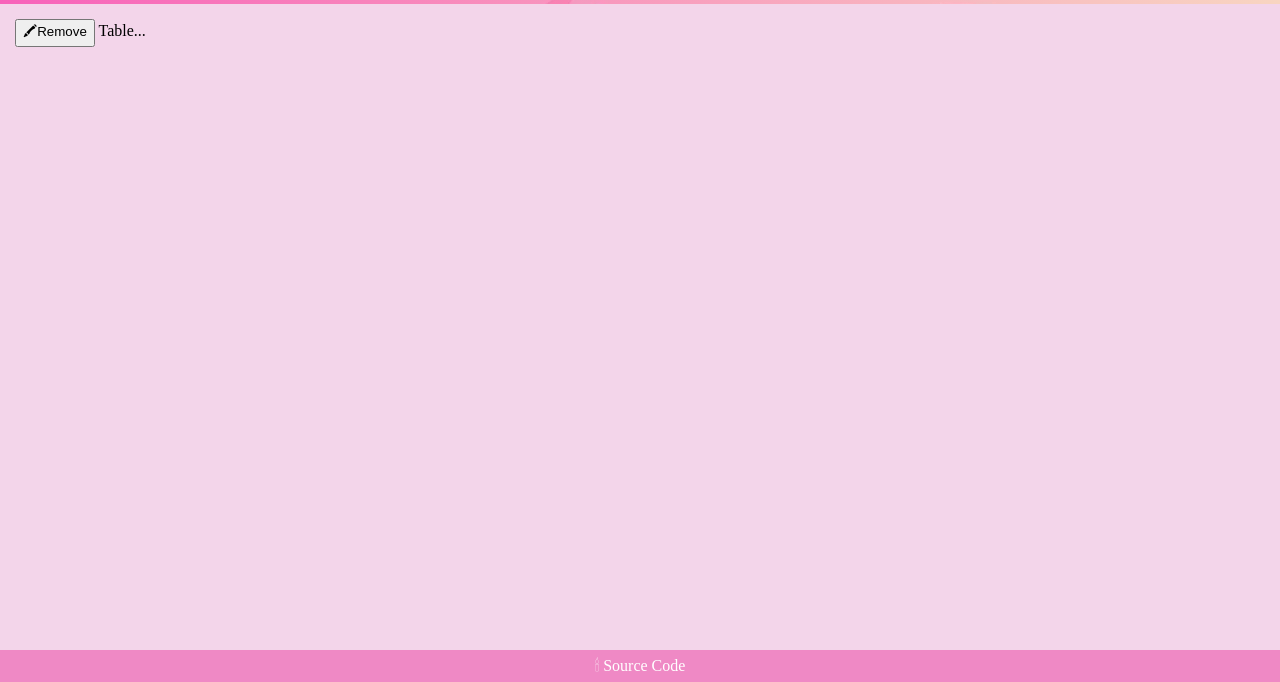
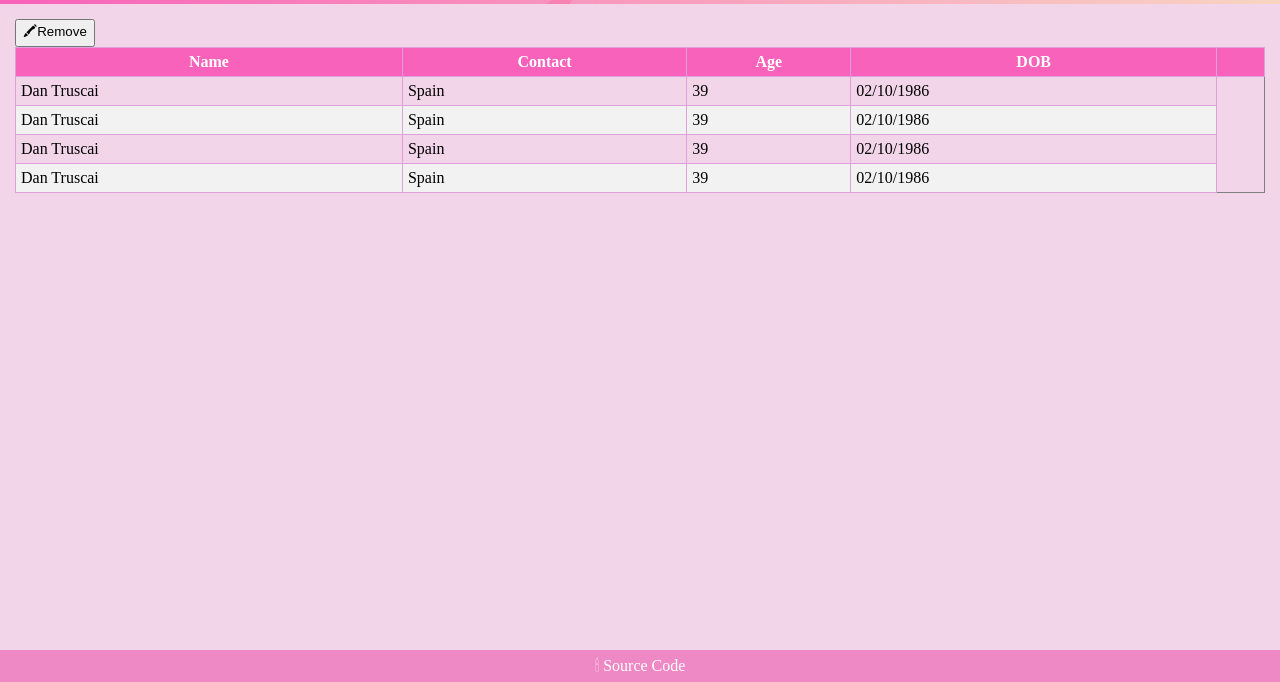
Before and after one commit to sabovoichita/birthdays-calendar, a website built with webpack: page SRC/index.html in a window 1280 px wide. Shown: the part 118-800 px from the top of the page. Built offline with nearby package versions, Linux system fonts and the light colour scheme.

Commit message:
css for table

```diff
--- a/SRC/index.html
+++ b/SRC/index.html
@@ -22,7 +22,43 @@
     <section>
       <button>🖍Remove</button>
 
-      Table...
+      <table id="birthdayTable" border="1">
+        <thead>
+          <tr>
+            <th>Name</th>
+            <th>Contact</th>
+            <th>Age</th>
+            <th>DOB</th>
+            <th></th>
+          </tr>
+        </thead>
+        <tbody>
+          <tr>
+            <td>Dan Truscai</td>
+            <td>Spain</td>
+            <td>39</td>
+            <td>02/10/1986</td>
+          </tr>
+          <tr>
+            <td>Dan Truscai</td>
+            <td>Spain</td>
+            <td>39</td>
+            <td>02/10/1986</td>
+          </tr>
+          <tr>
+            <td>Dan Truscai</td>
+            <td>Spain</td>
+            <td>39</td>
+            <td>02/10/1986</td>
+          </tr>
+          <tr>
+            <td>Dan Truscai</td>
+            <td>Spain</td>
+            <td>39</td>
+            <td>02/10/1986</td>
+          </tr>
+        </tbody>
+      </table>
     </section>
 
     <footer>🕯 Source Code</footer>
--- a/SRC/style.css
+++ b/SRC/style.css
@@ -52,6 +52,24 @@ h3 {
   font-size: 1.2em;
 }
 
+#birthdayTable {
+  width: 100%;
+  border-collapse: collapse;
+}
+#birthdayTable th,
+#birthdayTable td {
+  border: 1px solid plum;
+  padding: 5px;
+}
+#birthdayTable th {
+  color: white;
+  background-color: #f862ba;
+}
+
+#birthdayTable tr:nth-child(even) {
+  background-color: #f2f2f2;
+}
+
 footer {
   background-color: rgb(239, 137, 197);
   color: #fff;
```
